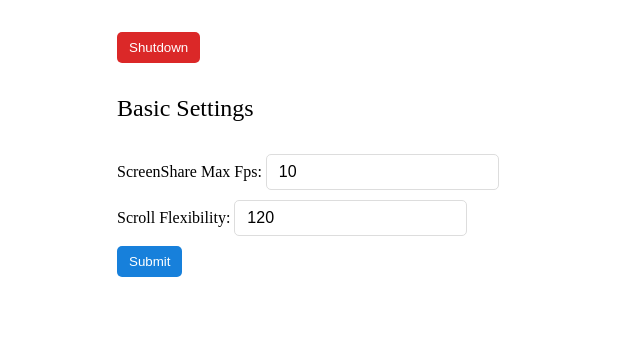
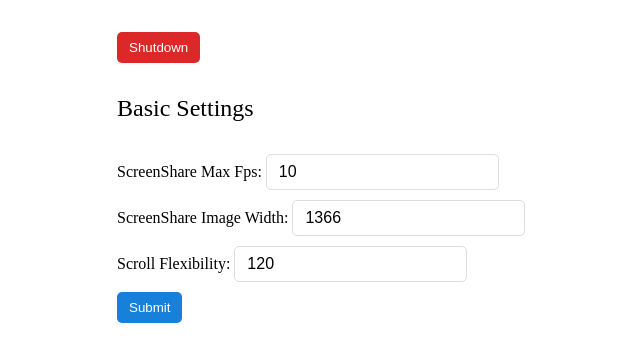
Before and after one commit to yemaster/remote-ctrl, a Flask app: page /settings in a window 1280 px wide. Shown: the part 151-513 px from the top of the page, without its empty margins (139-779 px from the left). Run offline with Flask 3, Linux system fonts and the light colour scheme; parts of the project's set-up code (start-up, migrations or seed data) failed here and were passed over.

Commit message:
增添了设置屏幕共享分辨率的选项，便于减小延迟

```diff
--- a/main.py
+++ b/main.py
@@ -1,6 +1,5 @@
 from PIL import ImageGrab
 import mss
-from io import BytesIO
 import cv2
 import time
 import json
@@ -17,6 +16,7 @@ defaultConfig = {
     "maxFps": 10,
     "scrollFlexibility": 120,
     "port": 23333,
+    "imgWidth": 1366
 }
 
 config = defaultConfig
@@ -48,6 +48,7 @@ width, height = screen.size
 
 screenCapture = mss.mss()
 
+
 def screencap():
     global count, startTime
     while True:
@@ -59,6 +60,9 @@ def screencap():
             "height": height
         })
         img = np.array(img)
+        imgWidth = config["imgWidth"]
+        imgHeight = int(height * imgWidth / width)
+        img = cv2.resize(img, (imgWidth, imgHeight))
         img = cv2.imencode(".jpg", img)[1].tobytes()
         # yield (b'--frame\r\n'
         #       b'Content-Type: image/jpeg\r\n\r\n' + buffer.getvalue() + b'\r\n\r\n')
@@ -88,10 +92,13 @@ def settings():
     else:
         newFps = int(request.form.get('maxFps'))
         newScrollFlexibility = int(request.form.get('scrollFlexibility'))
+        newImgWidth = int(request.form.get('imgWidth'))
         if type(newFps) == type(config["maxFps"]):
             config["maxFps"] = newFps
         if type(newScrollFlexibility) == type(config["scrollFlexibility"]):
             config["scrollFlexibility"] = newScrollFlexibility
+        if type(newImgWidth) == type(config["imgWidth"]):
+            config["imgWidth"] = newImgWidth
         isSuccess = 1
         try:
             with open("config.json", "w") as f:
@@ -187,7 +194,8 @@ def panend(data):
     global isPress, isPinch
     if isPress:
         isPress = False
-        mouse.release(button="left", coords=(int(data["x"] * width), int(data["y"] * height)))
+        mouse.release(button="left", coords=(
+            int(data["x"] * width), int(data["y"] * height)))
     if isPinch:
         isPinch = False
 
@@ -205,7 +213,8 @@ def press(data):
 def press(data):
     global isPress
     isPress = False
-    mouse.release(button="left", coords=(int(data["x"] * width), int(data["y"] * height)))
+    mouse.release(button="left", coords=(
+        int(data["x"] * width), int(data["y"] * height)))
 
 
 @socketio.on("pinchstart")
--- a/static/index.html
+++ b/static/index.html
@@ -46,6 +46,7 @@
         let im = new Image()
         let { clientWidth, clientHeight } = myElement
 
+        let imgTemp = null
         let imgBinary = ""
 
         // 保持元素的长宽比和屏幕一致
@@ -90,6 +91,9 @@
             sizeRatio = screenSize[0] / screenSize[1]
             setElementSize()
         }).on("screenStream", (d) => {
+            //imgTemp = d
+            //let d = imgTemp
+            //imgTemp = null
             imgBinary = ""
             let bytes = new Uint8Array(d)
             let len = bytes.byteLength
@@ -195,7 +199,7 @@
         var myScroll = document.getElementById('myScroll')
         var mc2 = new Hammer.Manager(myScroll)
         mc2.add(new Hammer.Pinch({ enable: true }))
-        mc2.add(new Hammer.Pan({ direction: Hammer.DIRECTION_ALL, pointers: 2, interval: 100 }))
+        mc2.add(new Hammer.Pan({ direction: Hammer.DIRECTION_ALL, pointers: 2 }))
 
         mc2.on('panleft', (e) => {
             e.preventDefault()
--- a/templates/control.html
+++ b/templates/control.html
@@ -30,6 +30,10 @@
                 <input type="text" name="maxFps" value="{{ settings["maxFps"] }}">
             </div>
             <div class="form-group">
+                <label>ScreenShare Image Width:</label>
+                <input type="text" name="imgWidth" value="{{ settings["imgWidth"] }}">
+            </div>
+            <div class="form-group">
                 <label>Scroll Flexibility:</label>
                 <input type="text" name="scrollFlexibility" value="{{ settings["scrollFlexibility"] }}">
             </div>
```
